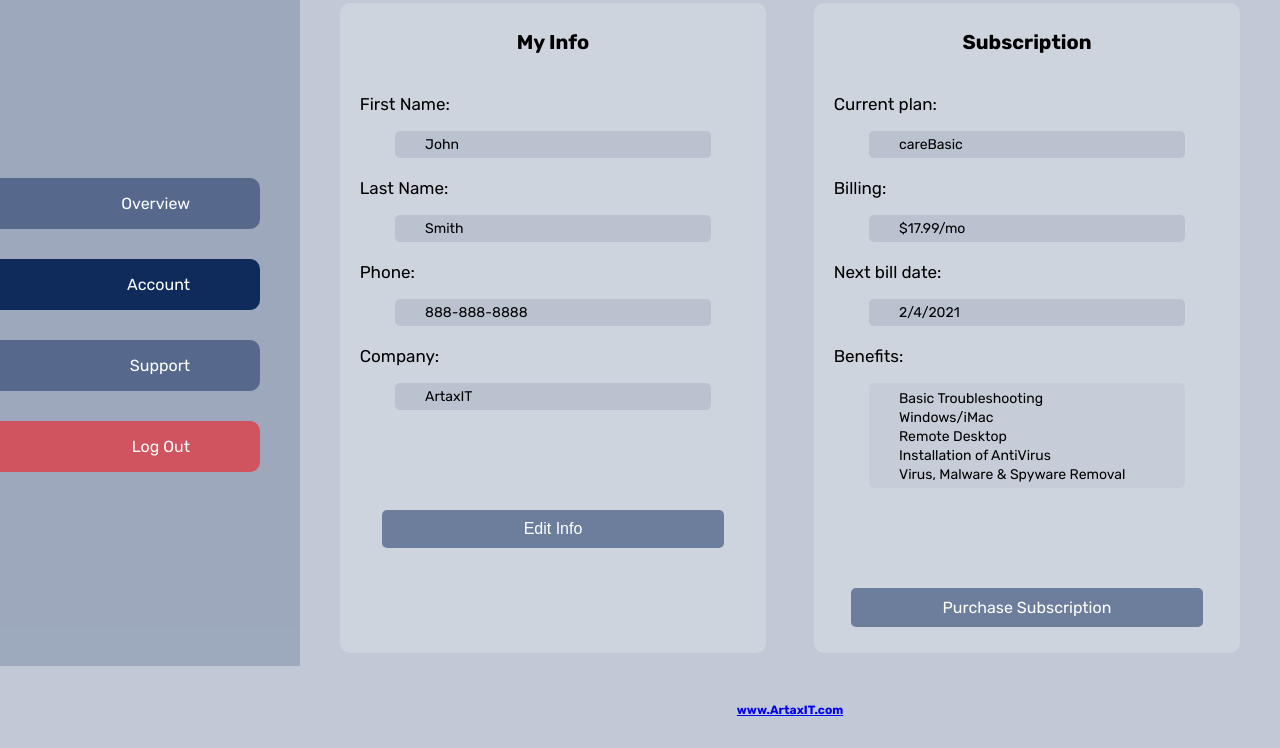
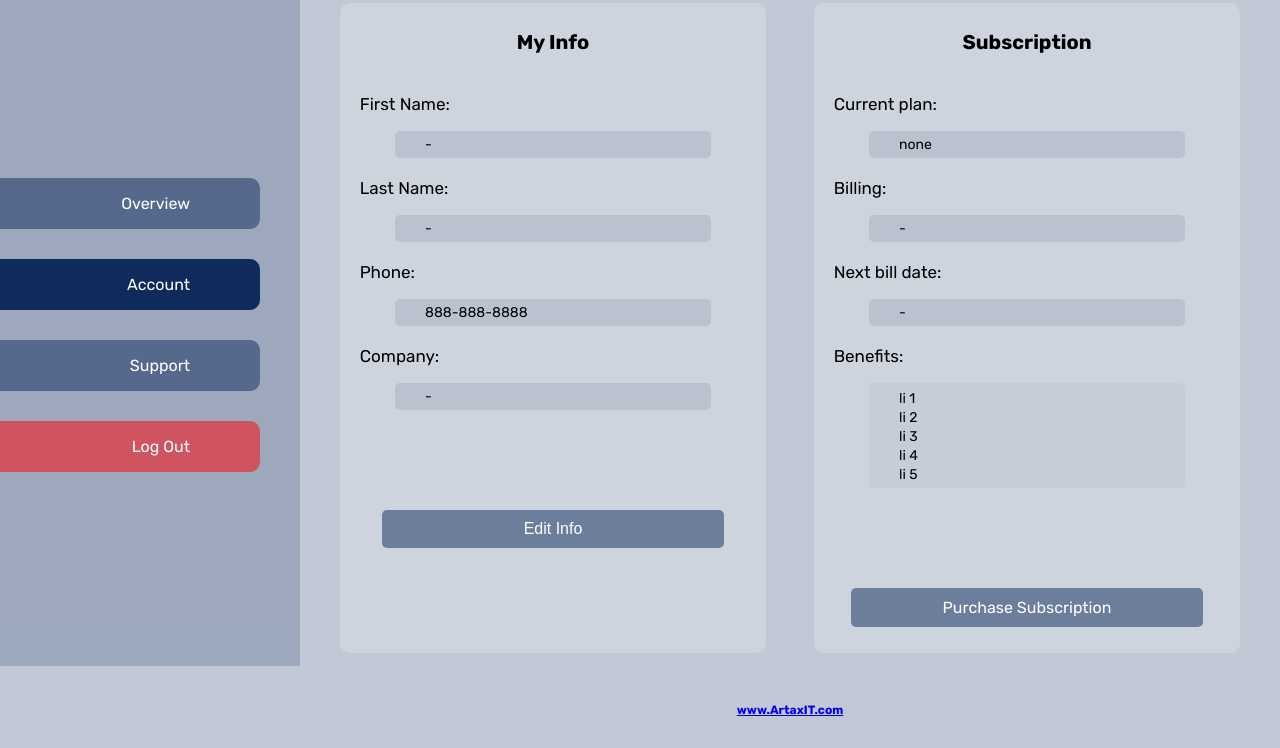
Before and after one commit to Duahau1/ArtaxIT, a plain HTML site: page dashboard_acc.html in a window 1280 px wide. Shown: the part 134-882 px from the top of the page. Drawn offline with Linux system fonts and the light colour scheme.

Commit message:
dashboard_acc.html default user info

```diff
--- a/dashboard_acc.html
+++ b/dashboard_acc.html
@@ -10,7 +10,7 @@
     <link href="https://fonts.googleapis.com/css2?family=Rubik:wght@300;400;700&display=swap" rel="stylesheet">
     <title>ArtaxIT - My Dashboard</title>
     <!-- apperance script -->
-    <script src="/js/dacc.js"></script>
+    <script src="js/dacc.js"></script>
 
 </head>
 
@@ -33,16 +33,20 @@
             <div class="overview-item">
                 <h4>My Info</h4>
                 <p class="sub-header">First Name:</p>
-                    <p class="info" name ="firstN" id="fname-info">John</p>
+                    <!-- first name from database: -->
+                    <p class="info" name ="firstN" id="fname-info">-</p>
                     <input type="text" class="info edit-info-input hide" id="fname-input" name="fname">
                 <p class="sub-header">Last Name:</p>
-                    <p class="info" name="lastN" id="lname-info">Smith</p>
+                    <!-- last name from database: -->
+                    <p class="info" name="lastN" id="lname-info">-</p>
                     <input type="text" class="info edit-info-input hide" id="lname-input" name="lname">
                 <p class="sub-header">Phone:</p>
+                    <!-- phone from database: -->
                     <p class="info" name="phone" id="phone-info">888-888-8888</p>
                     <input type="text" class="info edit-info-input hide" id="phone-input" name="phone">
                 <p class="sub-header"">Company:</p>
-                    <p class="info" name="company" id="company-info">ArtaxIT</p>
+                    <!-- company name from database: -->
+                    <p class="info" name="company" id="company-info">-</p>
                     <input type="text" class="info edit-info-input hide" id="company-input" name="company">
                 <button class="info info-btn" id="edit-btn" onclick="edit_info()">Edit Info</button>
                 <button class="info info-btn hide" id="save-btn" onclick="save_form()">Save Info</button>
@@ -50,18 +54,22 @@
             <div class="overview-item">
                 <h4>Subscription</h4>
                 <p class="sub-header">Current plan:</p>
-                    <p class="info">careBasic</p>
+                    <!-- current plan from database: -->
+                    <p class="info">none</p>
                 <p class="sub-header">Billing:</p>
-                    <p class="info">$17.99/mo</p>
+                    <!-- billing interval ($23.99/mo or $199/year) from database: -->
+                    <p class="info">-</p>
                 <p class="sub-header">Next bill date:</p>
-                    <p class="info">2/4/2021</p>
+                    <!-- next bill date (2/4/2020) from database: -->
+                    <p class="info">-</p>
                 <p class="sub-header">Benefits:</p>
                 <ul>
-                    <li>Basic Troubleshooting</li>
-                    <li>Windows/iMac</li>
-                    <li>Remote Desktop</li>
-                    <li>Installation of AntiVirus</li>
-                    <li>Virus, Malware & Spyware Removal</li>
+                    <!-- change innerHTML via js - 3 lists -->
+                    <li>li 1</li>
+                    <li>li 2</li>
+                    <li>li 3</li>
+                    <li>li 4</li>
+                    <li>li 5</li>
                 </ul>
                 <a href="select_package.html" id="purchase" class="info info-btn">Purchase Subscription</a>
                 <a id="purchase" class="info info-btn hide">Cancel Subscription</a>
```
